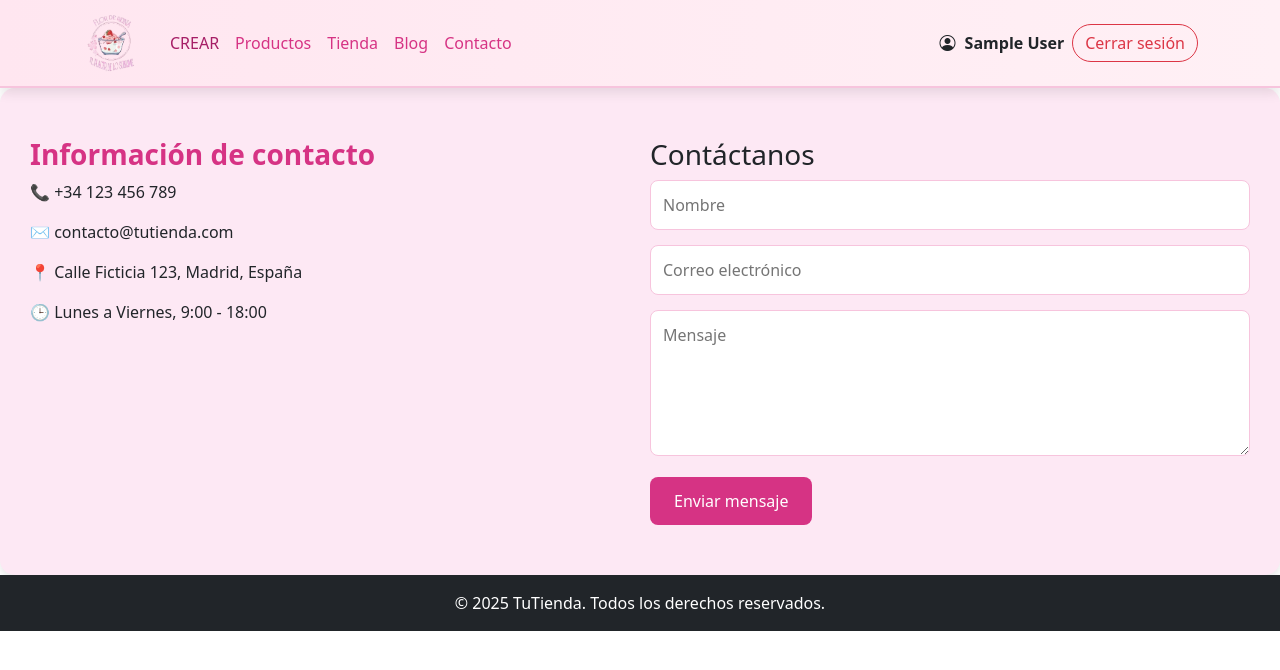
After one commit to cristian23zapata/flor-reina, a PHP site: page /contacto.php in a window 1280 px wide. The commit adds this page. Shown: the top 670 px of the page. Run offline with PHP 8.4, Linux system fonts and the light colour scheme; the visitor is signed in with stand-in values (Sample User, id 1); data that the repository does not hold is empty.

Commit message:
agregar estilos y contacto

```diff
--- /dev/null
+++ b/assets/css/estilo_contacto.css
@@ -0,0 +1,41 @@
+.contact-section {
+    background-color: #fde8f4;
+    padding: 40px 20px;
+    display: flex;
+    flex-wrap: wrap;
+    justify-content: space-between;
+    border-radius: 15px;
+    box-shadow: 0 4px 10px rgba(0, 0, 0, 0.1);
+}
+
+.contact-info, .contact-form {
+    flex: 1 1 45%;
+    margin: 10px;
+}
+
+.contact-info h3 {
+    color: #d63384;
+    font-weight: bold;
+}
+
+.contact-form input,
+.contact-form textarea {
+    width: 100%;
+    padding: 12px;
+    margin-bottom: 15px;
+    border: 1px solid #f7c4dd;
+    border-radius: 8px;
+}
+
+.contact-form button {
+    background-color: #d63384;
+    color: white;
+    padding: 12px 24px;
+    border: none;
+    border-radius: 8px;
+    cursor: pointer;
+}
+
+.contact-form button:hover {
+    background-color: #c0266b;
+}
--- /dev/null
+++ b/assets/css/estilo_nav.css
@@ -0,0 +1,49 @@
+.navbar-custom {
+    background: linear-gradient(to right, #ffe6f0, #fff0f5);
+    box-shadow: 0 4px 12px rgba(0, 0, 0, 0.1);
+    border-bottom: 2px solid #f7c4dd;
+  }
+
+  .navbar-brand img {
+    border-radius: 50%;
+    transition: transform 0.3s ease-in-out;
+  }
+
+  .navbar-brand img:hover {
+    transform: scale(1.05);
+  }
+
+  .navbar-nav .nav-link {
+    color: #d63384 !important;
+    font-weight: 500;
+    transition: color 0.3s;
+  }
+
+  .navbar-nav .nav-link:hover,
+  .navbar-nav .nav-link.active {
+    color: #a61e66 !important;
+  }
+
+  .btn-outline-danger, .btn-outline-primary, .btn-outline-success {
+    border-radius: 20px;
+    font-weight: 500;
+  }
+
+  .btn-outline-danger:hover {
+    background-color: #f8d7da;
+    color: #a61e66;
+  }
+
+  .btn-outline-primary:hover {
+    background-color: #e6ccff;
+    color: #5a189a;
+  }
+
+  .btn-outline-success:hover {
+    background-color: #d4edda;
+    color: #1b4332;
+  }
+
+  .bi {
+    margin-right: 5px;
+  }
--- /dev/null
+++ b/views/contacto.php
@@ -0,0 +1,91 @@
+<?php
+require_once '../models/MySQL.php';
+
+session_start();
+
+
+    $mysql = new MySQL;
+    $mysql->conectar();
+
+    $resultado = $mysql->efectuarConsulta("SELECT * FROM Usuarios;");
+
+    $mysql->desconectar();
+
+?>
+
+<!DOCTYPE html>
+<html lang="es">
+<head>
+    <meta charset="UTF-8">
+    <meta name="viewport" content="width=device-width, initial-scale=1">
+    <title>Contacto | Tu Tienda</title>
+    <link href="https://cdn.jsdelivr.net/npm/bootstrap@5.3.3/dist/css/bootstrap.min.css" rel="stylesheet">
+    <link href="https://cdn.jsdelivr.net/npm/bootstrap-icons@1.10.5/font/bootstrap-icons.css" rel="stylesheet">
+    <link rel="stylesheet" href="../assets/css/estilo_contacto.css">
+    <link rel="stylesheet" href="../assets/css/estilo_nav.css">
+</head>
+<body>
+
+<nav class="navbar navbar-expand-lg navbar-light navbar-custom">
+  <div class="container">
+    <a class="navbar-brand" href="../views/index.php">
+      <img src="../assets/imagenes/logo.png" alt="Flor Reina" height="60">
+    </a>
+    <button class="navbar-toggler" type="button" data-bs-toggle="collapse" data-bs-target="#menuNav">
+      <span class="navbar-toggler-icon"></span>
+    </button>
+
+    <div class="collapse navbar-collapse" id="menuNav">
+      <ul class="navbar-nav me-auto mb-2 mb-lg-0">
+        <?php if (isset($_SESSION['tipo']) && $_SESSION['tipo'] === 'admin') { ?>
+        <li class="nav-item"><a class="nav-link active" href="../views/creacion_productos.php">CREAR</a></li>
+        <?php } ?>
+        <li class="nav-item"><a class="nav-link" href="../views/productos.php">Productos</a></li>
+        <li class="nav-item"><a class="nav-link" href="#">Tienda</a></li>
+        <li class="nav-item"><a class="nav-link" href="#">Blog</a></li>
+        <li class="nav-item"><a class="nav-link" href="../views/contacto.php">Contacto</a></li>
+      </ul>
+
+      <div class="d-flex align-items-center gap-2">
+        <?php if (isset($_SESSION['correo'])): ?>
+          <span class="fw-bold"><i class="bi bi-person-circle"></i> <?php echo htmlspecialchars($_SESSION['nombre']); ?></span>
+          <a href="../controllers/logout.php" class="btn btn-outline-danger">Cerrar sesión</a>
+        <?php else: ?>
+          <a href="../views/login.php"><button class="btn btn-outline-primary"><i class="bi bi-person-circle"></i> Login</button></a>
+        <?php endif; ?>
+        <?php if (isset($_SESSION['tipo']) && $_SESSION['tipo'] === 'user') { ?>
+          <a href="../views/carrito.php"><button class="btn btn-outline-success"><i class="bi bi-bag"></i> Carrito</button></a>
+        <?php } ?>
+      </div>
+    </div>
+  </div>
+</nav>
+
+  <!-- Contenido principal -->
+  <div class="contact-section">
+  <div class="contact-info">
+    <h3>Información de contacto</h3>
+    <p>📞 +34 123 456 789</p>
+    <p>✉️ contacto@tutienda.com</p>
+    <p>📍 Calle Ficticia 123, Madrid, España</p>
+    <p>🕒 Lunes a Viernes, 9:00 - 18:00</p>
+  </div>
+  <div class="contact-form">
+    <h3>Contáctanos</h3>
+    <form>
+      <input type="text" placeholder="Nombre" required>
+      <input type="email" placeholder="Correo electrónico" required>
+      <textarea placeholder="Mensaje" rows="5" required></textarea>
+      <button type="submit">Enviar mensaje</button>
+    </form>
+  </div>
+</div>
+
+  <!-- Footer -->
+  <footer class="bg-dark text-white text-center py-3 mt-auto">
+    © 2025 TuTienda. Todos los derechos reservados.
+  </footer>
+
+  <script src="https://cdn.jsdelivr.net/npm/bootstrap@5.3.3/dist/js/bootstrap.bundle.min.js"></script>
+</body>
+</html>
--- a/views/productos.php
+++ b/views/productos.php
@@ -91,7 +91,7 @@ $resultado = $mysql->efectuarConsulta("SELECT * FROM productos");
             <h5 class="card-title fw-bold"><?php echo htmlspecialchars($producto['nombre']); ?></h5>
             <p class="card-text text-muted"><?php echo htmlspecialchars($producto['descripcion']); ?></p>
             <div class="mt-auto">
-              <p class="mb-1 text-success"><strong>Precio:</strong> €<?php echo htmlspecialchars($producto['precio']); ?></p>
+              <p class="mb-1 text-success"><strong>Precio:</strong> $<?php echo htmlspecialchars($producto['precio']); ?></p>
               <p class="mb-2 text-secondary"><strong>Stock:</strong> <?php echo htmlspecialchars($producto['stock']); ?></p>
               <div class="d-flex gap-2">
                 <?php if (isset($_SESSION['tipo']) && $_SESSION['tipo'] === 'user') { ?>
@@ -198,7 +198,7 @@ $resultado = $mysql->efectuarConsulta("SELECT * FROM productos");
                 <textarea name="descripcion" class="form-control" required><?php echo htmlspecialchars($producto['descripcion']); ?></textarea>
               </div>
               <div class="mb-3">
-                <label class="form-label">Precio (€)</label>
+                <label class="form-label">Precio ($)</label>
                 <input type="number" step="0.01" name="precio" class="form-control" value="<?php echo $producto['precio']; ?>" required>
               </div>
               <div class="mb-3">
```
Also changed, not shown: views/index.php (+4 -5 lines), assets/css/estilo.css (line endings or trailing spaces).
